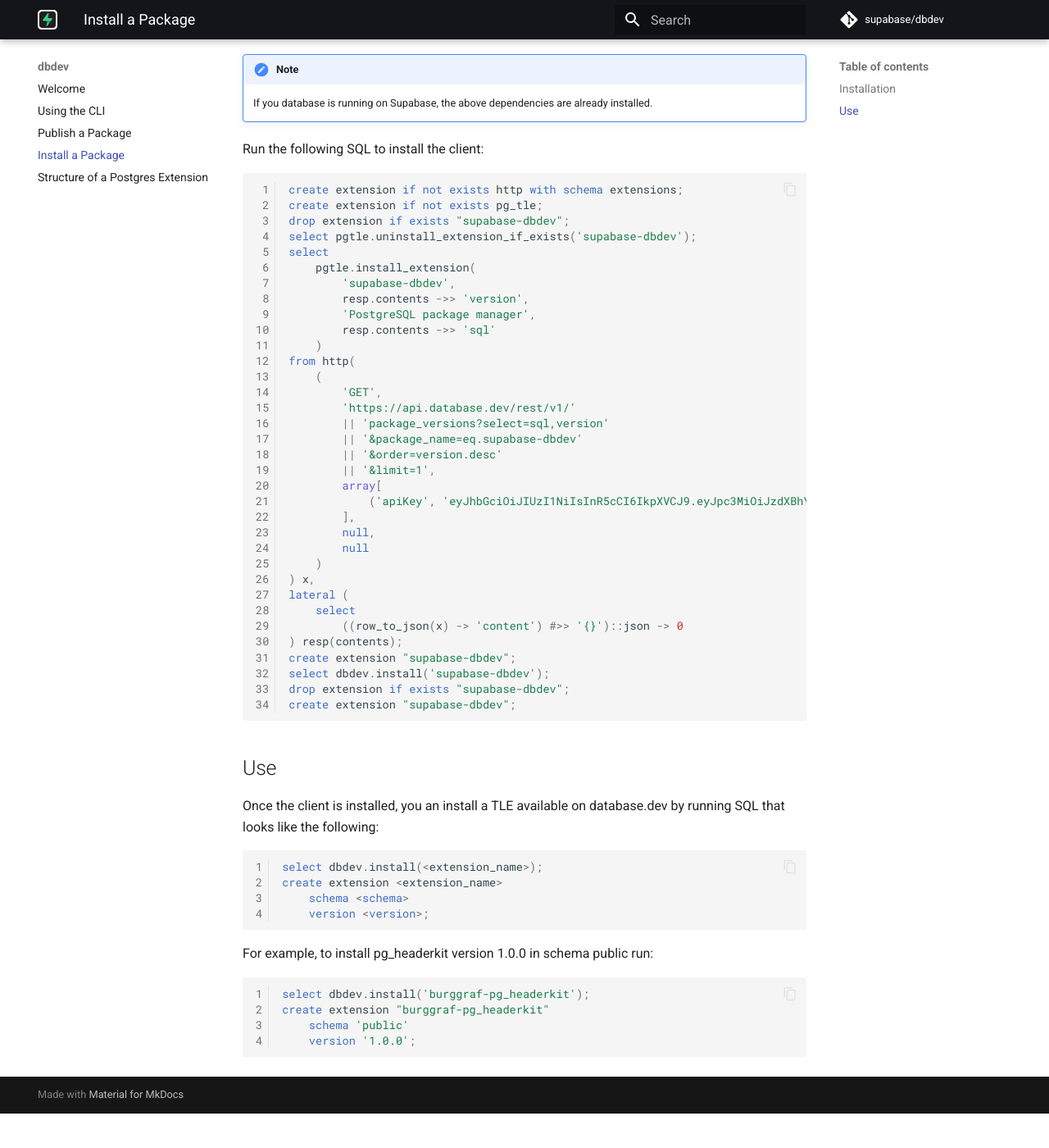
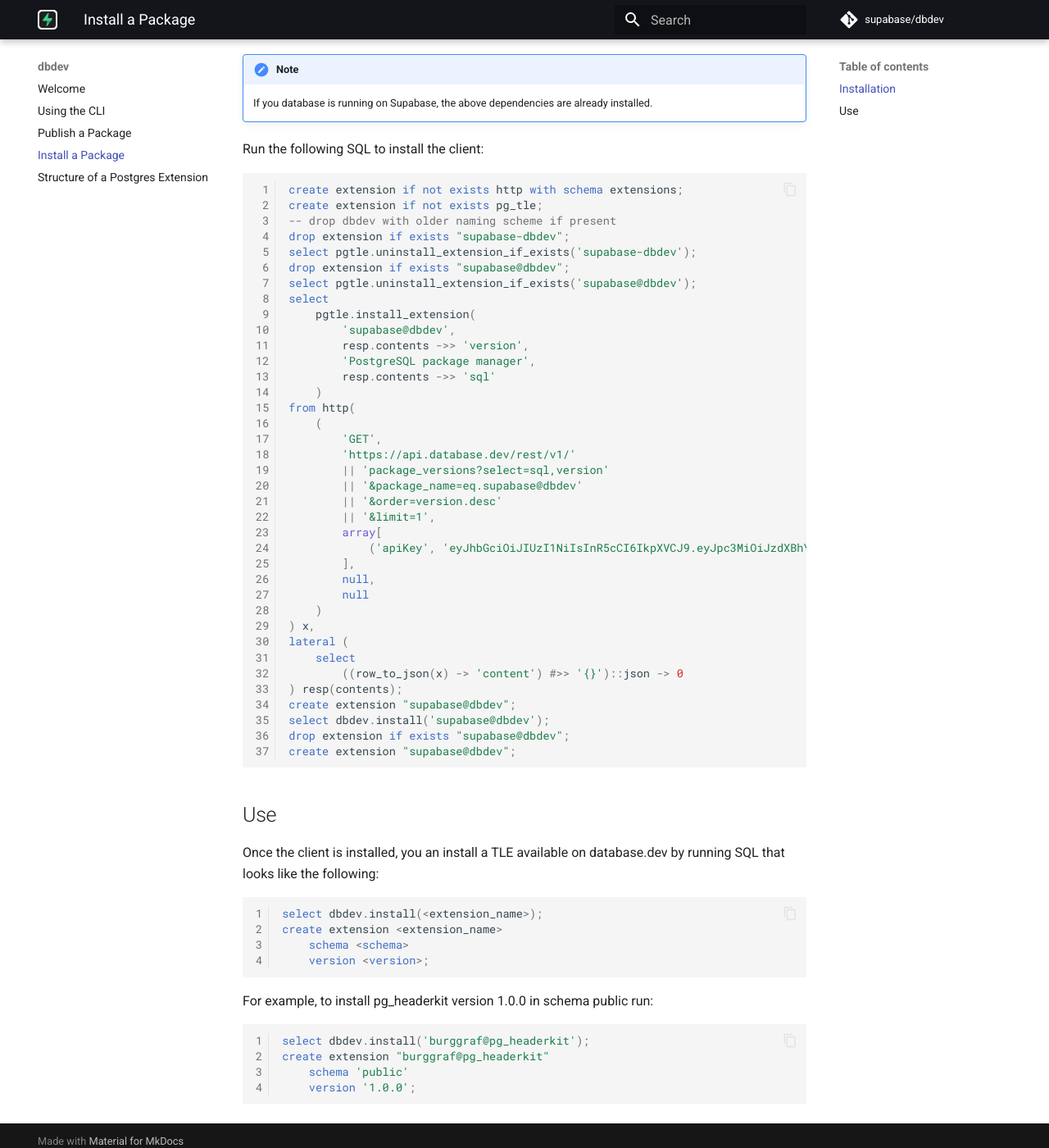
Before and after one commit to supabase/dbdev, an MkDocs documentation site: the page built from docs/install-in-db-client.md, in a window 1280 px wide and 1400 px high, scrolled down 428 px. Shown: the whole window at 82% size. Built offline with MkDocs 1.6.1 and Material for MkDocs 9.7.7, drawn with Linux system fonts in a browser that asks for light colours; comment, search, counter and statistics services are not loaded; before the commit the page ends 1786 px from its top, so only the background shows below that.

Commit message:
update docs with new naming scheme

````diff
--- a/docs/install-in-db-client.md
+++ b/docs/install-in-db-client.md
@@ -16,11 +16,14 @@
 ```sql
 create extension if not exists http with schema extensions;
 create extension if not exists pg_tle;
+-- drop dbdev with older naming scheme if present
 drop extension if exists "supabase-dbdev";
 select pgtle.uninstall_extension_if_exists('supabase-dbdev');
+drop extension if exists "supabase@dbdev";
+select pgtle.uninstall_extension_if_exists('supabase@dbdev');
 select
     pgtle.install_extension(
-        'supabase-dbdev',
+        'supabase@dbdev',
         resp.contents ->> 'version',
         'PostgreSQL package manager',
         resp.contents ->> 'sql'
@@ -30,7 +33,7 @@
         'GET',
         'https://api.database.dev/rest/v1/'
         || 'package_versions?select=sql,version'
-        || '&package_name=eq.supabase-dbdev'
+        || '&package_name=eq.supabase@dbdev'
         || '&order=version.desc'
         || '&limit=1',
         array[
@@ -44,10 +47,10 @@
     select
         ((row_to_json(x) -> 'content') #>> '{}')::json -> 0
 ) resp(contents);
-create extension "supabase-dbdev";
-select dbdev.install('supabase-dbdev');
-drop extension if exists "supabase-dbdev";
-create extension "supabase-dbdev";
+create extension "supabase@dbdev";
+select dbdev.install('supabase@dbdev');
+drop extension if exists "supabase@dbdev";
+create extension "supabase@dbdev";
 ```
 
 ## Use
@@ -64,8 +67,8 @@
 For example, to install pg_headerkit version 1.0.0 in schema public run:
 
 ```sql
-select dbdev.install('burggraf-pg_headerkit');
-create extension "burggraf-pg_headerkit"
+select dbdev.install('burggraf@pg_headerkit');
+create extension "burggraf@pg_headerkit"
     schema 'public'
     version '1.0.0';
 ```
````
